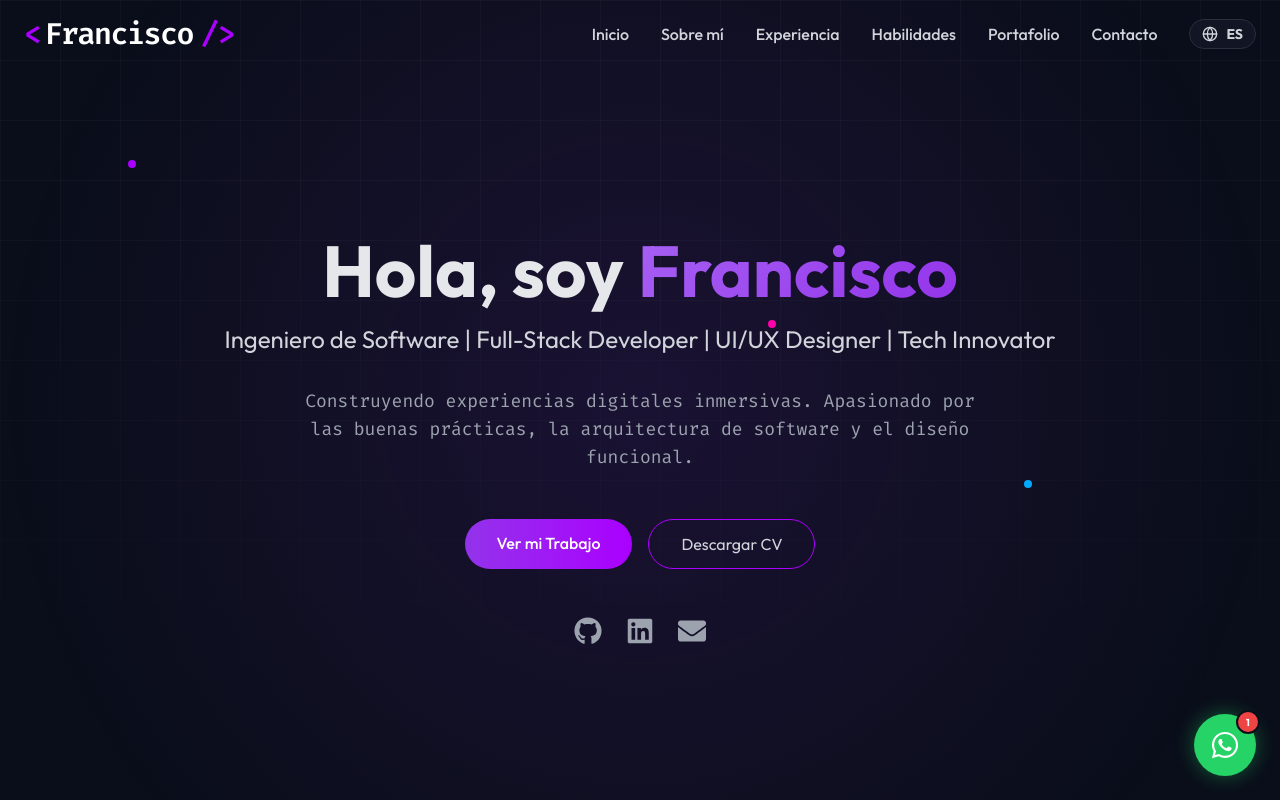
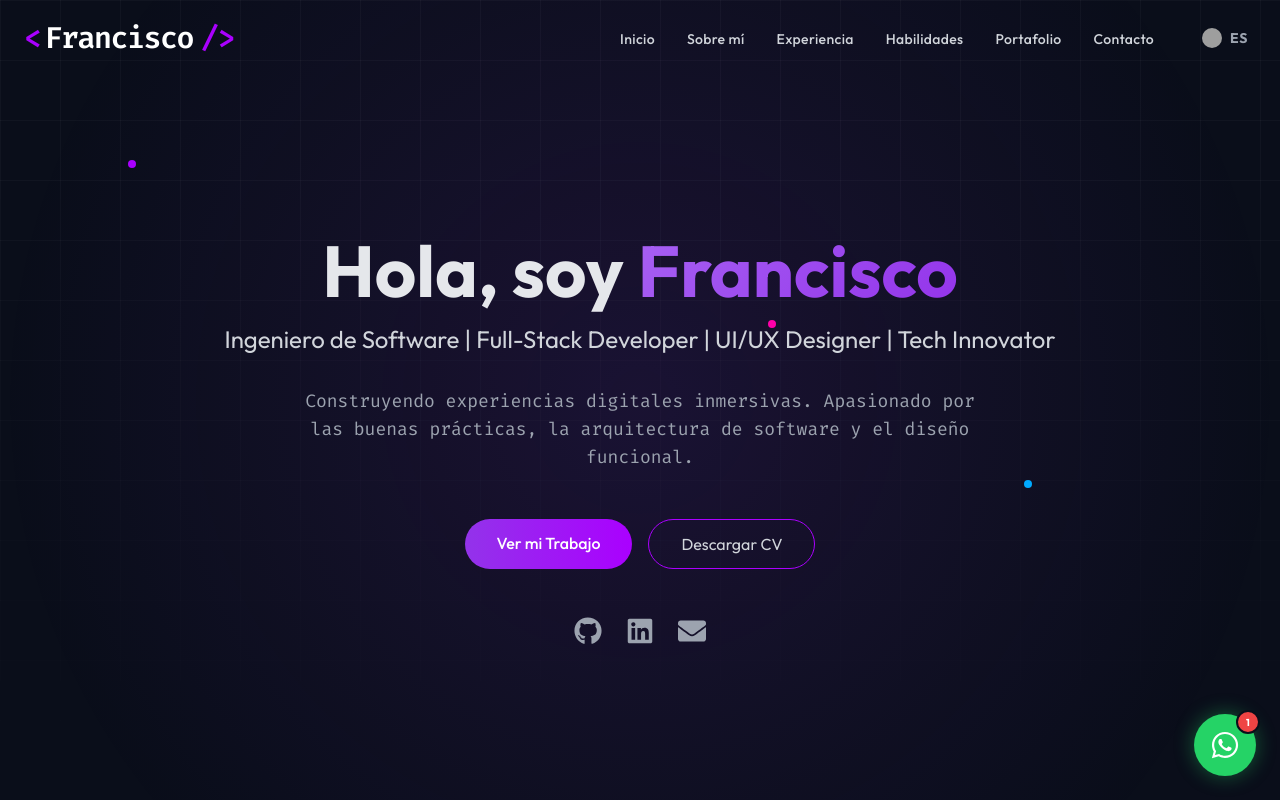
Before and after one commit to francisco70134/Mi-Portafolio, a React (Vite) app: page / in a window 1280 px wide. Shown: the top 800 px of the page. Built offline with nearby package versions, Linux system fonts and the light colour scheme; grey boxes are pictures that could not be loaded.

Commit message:
feat: donwload CV

```diff
--- a/src/components/Contact.tsx
+++ b/src/components/Contact.tsx
@@ -110,7 +110,7 @@ export const Contact = () => {
             </div>
           </div>
 
-          <div className="p-8 bg-dark-bg border border-aurora-purple-dark">
+          <div className="p-8 bg-dark-bg border border-aurora-purple-dark opacity-65">
             <form ref={formRef} onSubmit={handleSubmit} className="space-y-6">
               <div className="grid md:grid-cols-2 gap-6">
                 <div className="space-y-2">
--- a/src/components/Hero.tsx
+++ b/src/components/Hero.tsx
@@ -39,7 +39,8 @@ export const Hero = () => {
               {content.btnWork}
             </a>
             <a
-              href={heroInfo.resumeUrl}
+              href="/docs/Francisco_Olortegui_CurriculumVitae_2026.pdf"
+              download="Francisco_Olortegui_CurriculumVitae_2026.pdf"
               className="px-8 py-3 border border-aurora-purple rounded-full text-gray-300 hover:bg-aurora-purple hover:text-white transition-all transform hover:scale-105"
             >
               {content.btnResume}
--- a/src/components/Navbar.tsx
+++ b/src/components/Navbar.tsx
@@ -1,5 +1,5 @@
 import { useState, useEffect } from "react";
-import { Menu, X, Globe } from "lucide-react";
+import { Menu, X } from "lucide-react";
 import { useTranslation } from "react-i18next";
 import { Logo } from "./Logo";
 
@@ -39,93 +39,84 @@ export const Navbar = () => {
   return (
     <>
       <nav
-        className={`fixed top-0 w-full z-50 transition-all duration-300 ${
-          isScrolled || isOpen
-            ? "bg-dark-bg/50 backdrop-blur-md border-b border-dark-border py-2 shadow-lg"
-            : "bg-transparent py-4"
+        className={`fixed top-0 w-full z-50 transition-all duration-500 ${
+          isScrolled
+            ? "bg-[#05080f]/80 backdrop-blur-xl shadow-[0_10px_30px_-10px_rgba(0,0,0,0.3)] py-3"
+            : "bg-transparent py-5"
         }`}
       >
-        <div className="container mx-auto px-6">
+        <div className="container mx-auto px-6 max-w-7xl">
           <div className="flex justify-between items-center">
+            {/* Logo */}
+            <div className="relative z-50">
               <Logo />
+            </div>
 
-            <div className="hidden md:flex items-center space-x-8">
+            <div className="hidden md:flex items-center space-x-10">
               <ul className="flex space-x-8">
-                <li>
+                {[
+                  "home",
+                  "about",
+                  "experience",
+                  "skills",
+                  "portfolio",
+                  "contact",
+                ].map((item) => (
+                  <li key={item}>
                     <a
-                    href="#home"
-                    className="text-gray-300 hover:text-aurora-purple transition-colors font-medium"
+                      href={`#${item}`}
+                      className="text-gray-300 hover:text-white hover:drop-shadow-[0_0_8px_rgba(170,0,255,0.5)] transition-all duration-300 font-medium text-sm tracking-wide"
                     >
-                    {t("nav.home")}
+                      {t(`nav.${item}`)}
                     </a>
                   </li>
-                <li>
-                  <a
-                    href="#about"
-                    className="text-gray-300 hover:text-aurora-purple transition-colors font-medium"
-                  >
-                    {t("nav.about")}
-                  </a>
-                </li>
-                <li>
-                  <a
-                    href="#experience"
-                    className="text-gray-300 hover:text-aurora-purple transition-colors font-medium"
-                  >
-                    {t("nav.experience")}
-                  </a>
-                </li>
-                <li>
-                  <a
-                    href="#skills"
-                    className="text-gray-300 hover:text-aurora-purple transition-colors font-medium"
-                  >
-                    {t("nav.skills")}
-                  </a>
-                </li>
-                <li>
-                  <a
-                    href="#portfolio"
-                    className="text-gray-300 hover:text-aurora-purple transition-colors font-medium"
-                  >
-                    {t("nav.portfolio")}
-                  </a>
-                </li>
-                <li>
-                  <a
-                    href="#contact"
-                    className="text-gray-300 hover:text-aurora-purple transition-colors font-medium"
-                  >
-                    {t("nav.contact")}
-                  </a>
-                </li>
+                ))}
               </ul>
 
               <button
                 onClick={toggleLanguage}
-                className="flex items-center space-x-2 text-gray-300 hover:text-aurora-purple transition border border-dark-border px-3 py-1 rounded-full bg-dark-card/50"
+                className="group flex items-center space-x-2 bg-transparent hover:bg-white/5 px-2 py-1.5 rounded-lg transition-all duration-300"
+                aria-label="Cambiar idioma"
               >
-                <Globe size={16} />
-                <span className="text-sm font-bold uppercase">
-                  {i18n.language}
+                <img
+                  src={
+                    i18n.language === "es"
+                      ? "https://flagcdn.com/pe.svg"
+                      : "https://flagcdn.com/us.svg"
+                  }
+                  alt={i18n.language === "es" ? "Español" : "English"}
+                  className="w-5 h-5 rounded-full object-cover shadow-sm group-hover:scale-110 transition-transform duration-300"
+                />
+                <span className="text-sm font-bold text-gray-400 group-hover:text-white uppercase tracking-wider transition-colors">
+                  {i18n.language === "es" ? "ES" : "EN"}
                 </span>
               </button>
             </div>
 
+            {/* Mobile Actions */}
             <div className="md:hidden flex items-center space-x-4 relative z-50">
               <button
                 onClick={toggleLanguage}
-                className="text-gray-300 hover:text-aurora-purple transition flex items-center"
+                className="group flex items-center space-x-1.5 bg-transparent p-1 rounded-lg"
               >
-                <span className="text-sm font-bold uppercase mr-1">
-                  {i18n.language}
+                <img
+                  src={
+                    i18n.language === "es"
+                      ? "https://flagcdn.com/pe.svg"
+                      : "https://flagcdn.com/us.svg"
+                  }
+                  alt={i18n.language === "es" ? "Español" : "English"}
+                  className="w-5 h-5 rounded-full object-cover"
+                />
+                <span className="text-xs font-bold text-gray-300 uppercase">
+                  {i18n.language === "es" ? "ES" : "EN"}
                 </span>
-                <Globe size={18} />
               </button>
 
               <button
-                className="text-gray-300 hover:text-aurora-purple transition"
+                className="text-gray-300 hover:text-white transition-colors"
                 onClick={toggleMenu}
+                aria-label="Toggle Menu"
               >
                 {isOpen ? <X size={28} /> : <Menu size={28} />}
               </button>
@@ -134,54 +125,36 @@ export const Navbar = () => {
         </div>
       </nav>
 
-      {isOpen && (
-        <div className="fixed inset-0 z-40 bg-dark-bg/95 backdrop-blur-2xl flex flex-col items-center justify-center min-h-screen animate-slide-up">
+      <div
+        className={`fixed inset-0 z-40 bg-[#05080f]/95 backdrop-blur-2xl transition-all duration-500 ease-[cubic-bezier(0.22,1,0.36,1)] flex flex-col items-center justify-center min-h-screen ${
+          isOpen
+            ? "opacity-100 visible translate-y-0"
+            : "opacity-0 invisible -translate-y-12"
+        }`}
+      >
         <div className="flex flex-col items-center space-y-8 w-full px-6">
+          {[
+            "home",
+            "about",
+            "experience",
+            "skills",
+            "portfolio",
+            "contact",
+          ].map((item, index) => (
             <a
-              href="#home"
+              key={item}
+              href={`#${item}`}
               onClick={() => setIsOpen(false)}
-              className="text-3xl font-bold text-gray-400 hover:text-aurora-purple hover:scale-110 transition-all"
+              style={{ transitionDelay: `${isOpen ? index * 50 : 0}ms` }}
+              className={`text-3xl font-bold text-gray-400 hover:text-white hover:scale-105 transition-all duration-300 ${
+                isOpen ? "opacity-100 translate-y-0" : "opacity-0 translate-y-8"
+              }`}
             >
-              {t("nav.home")}
+              {t(`nav.${item}`)}
             </a>
-            <a
-              href="#about"
-              onClick={() => setIsOpen(false)}
-              className="text-3xl font-bold text-gray-400 hover:text-aurora-purple hover:scale-110 transition-all"
-            >
-              {t("nav.about")}
-            </a>
-            <a
-              href="#experience"
-              onClick={() => setIsOpen(false)}
-              className="text-3xl font-bold text-gray-400 hover:text-aurora-purple hover:scale-110 transition-all"
-            >
-              {t("nav.experience")}
-            </a>
-            <a
-              href="#skills"
-              onClick={() => setIsOpen(false)}
-              className="text-3xl font-bold text-gray-400 hover:text-aurora-purple hover:scale-110 transition-all"
-            >
-              {t("nav.skills")}
-            </a>
-            <a
-              href="#portfolio"
-              onClick={() => setIsOpen(false)}
-              className="text-3xl font-bold text-gray-400 hover:text-aurora-purple hover:scale-110 transition-all"
-            >
-              {t("nav.portfolio")}
-            </a>
-            <a
-              href="#contact"
-              onClick={() => setIsOpen(false)}
-              className="text-3xl font-bold text-gray-400 hover:text-aurora-purple hover:scale-110 transition-all"
-            >
-              {t("nav.contact")}
-            </a>
+          ))}
         </div>
       </div>
-      )}
     </>
   );
 };
--- a/src/data/hero.ts
+++ b/src/data/hero.ts
@@ -3,7 +3,7 @@ import type { HeroData } from "../types";
 export const heroInfo: HeroData = {
 
   name: "Francisco",
-  resumeUrl: "/cv-francisco.pdf",
+  resumeUrl: "/docs/Francisco_Olortegui_CurriculumVitae_2026.pdf",
 
   // Datos en Español
   es: {
```
Also changed, not shown: 1 other file (tests, documents, lock files or other folders). Lines whose indentation alone changed are shown as unchanged.
